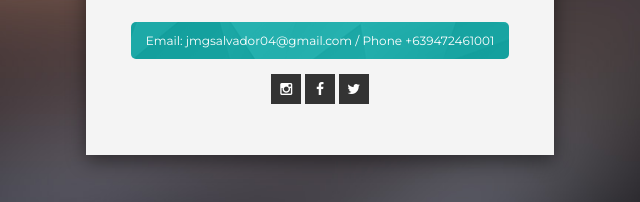
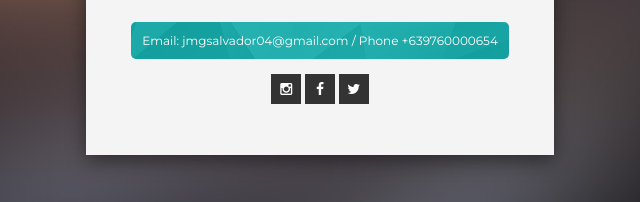
Before and after one commit to juanpipti/jmgsalvador, a plain HTML site: page index.html in a window 1280 px wide. Shown: the part 455-657 px from the top of the page, 320-960 px from the left. Drawn offline with Linux system fonts and the light colour scheme; some packages are replaced by stand-ins of ours.

Commit message:
Update index.html

```diff
--- a/index.html
+++ b/index.html
@@ -86,7 +86,7 @@
 				<div class="vcard-profile-description-feature">
 					<!-- item -->
 					<div class="vcard-profile-description-ft-item">
-						<p>Email:  jmgsalvador04@gmail.com / Phone +639472461001</p>
+						<p>Email:  jmgsalvador04@gmail.com / Phone +639760000654</p>
 					</div>
 					<!-- item -->
 				</div>
```
